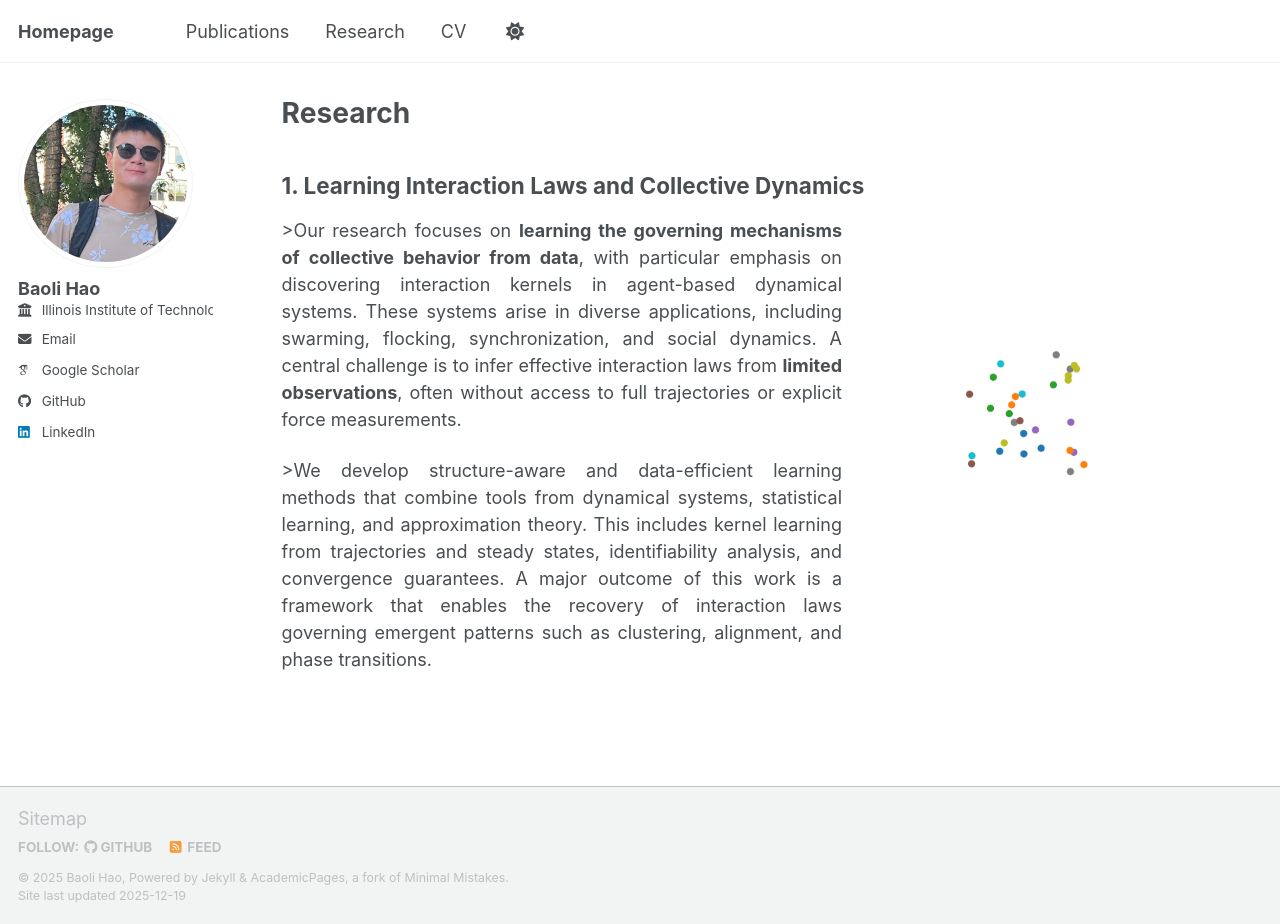
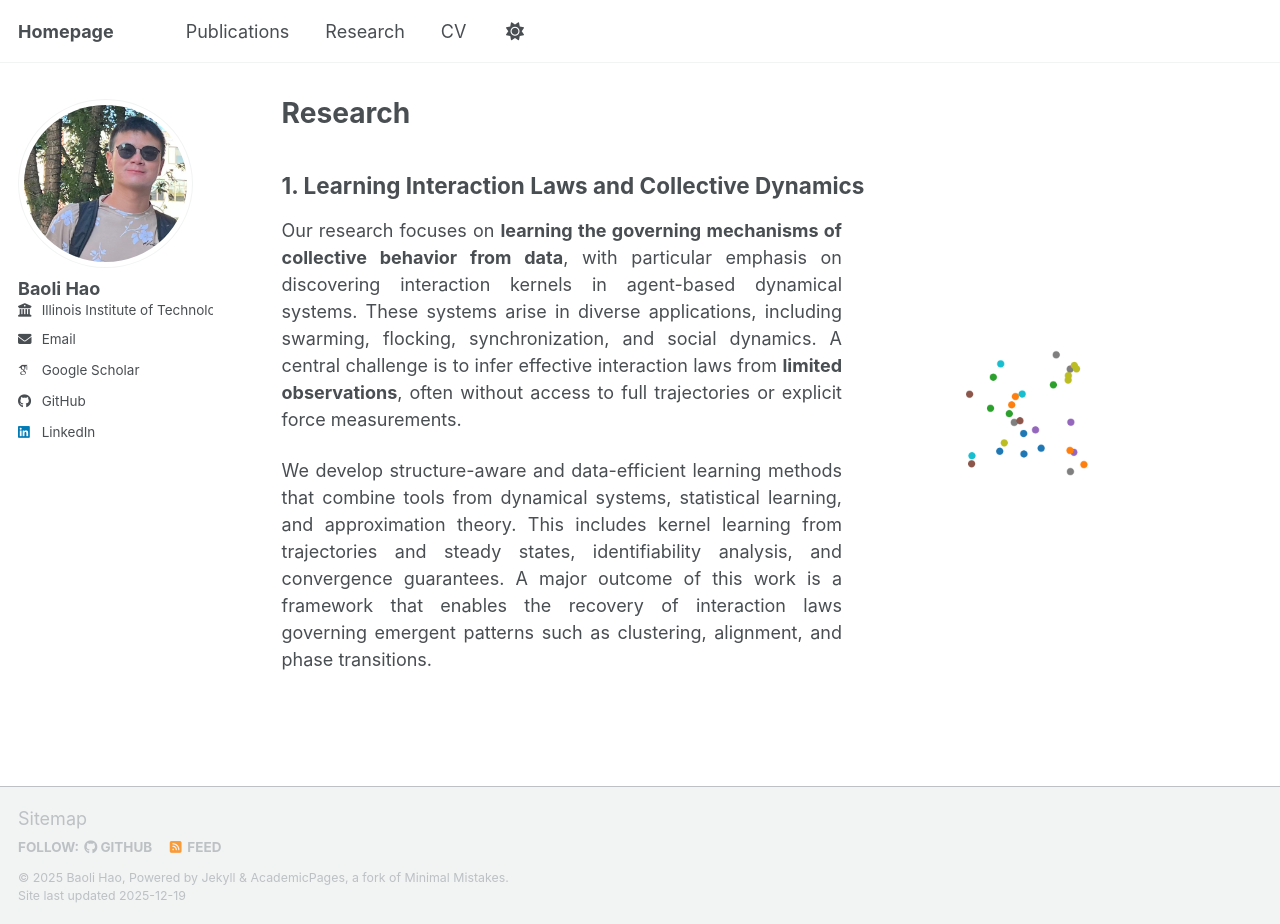
Before and after one commit to baolihao/baolihao.github.io, a Jekyll site: the page built from _pages/portfolio.html, in a window 1280 px wide and 924 px high. Built offline with Jekyll 4.4.1, drawn with Linux system fonts in a browser that asks for light colours; some web fonts are replaced; a script bundle is joined from its source files by our own code; library files that are not in the unit come from our copies.

Commit message:
Update portfolio.html

```diff
--- a/_pages/portfolio.html
+++ b/_pages/portfolio.html
@@ -7,13 +7,13 @@ author_profile: true
 
 <h2>1. Learning Interaction Laws and Collective Dynamics</h2>
 <img src="/images/scatter_movie-N30.gif" width="420" align="right">
-<p style="text-align: justify;">>Our research focuses on <b>learning the governing mechanisms of collective behavior from data</b>, with particular
+<p style="text-align: justify;">Our research focuses on <b>learning the governing mechanisms of collective behavior from data</b>, with particular
 emphasis on discovering interaction kernels in agent-based dynamical systems.
 These systems arise in diverse applications, including swarming, flocking, synchronization, and social dynamics.
 A central challenge is to infer effective interaction laws from <b>limited observations</b>,
 often without access to full trajectories or explicit force measurements.</p>
 
-<p style="text-align: justify;">>We develop structure-aware and data-efficient learning methods that combine tools from dynamical systems,
+<p style="text-align: justify;">We develop structure-aware and data-efficient learning methods that combine tools from dynamical systems,
 statistical learning, and approximation theory. This includes kernel learning from trajectories and steady states,
 identifiability analysis, and convergence guarantees. A major outcome of this work is a
 framework that enables the recovery of interaction laws governing emergent patterns such as clustering, alignment, and phase transitions.</p>
```
